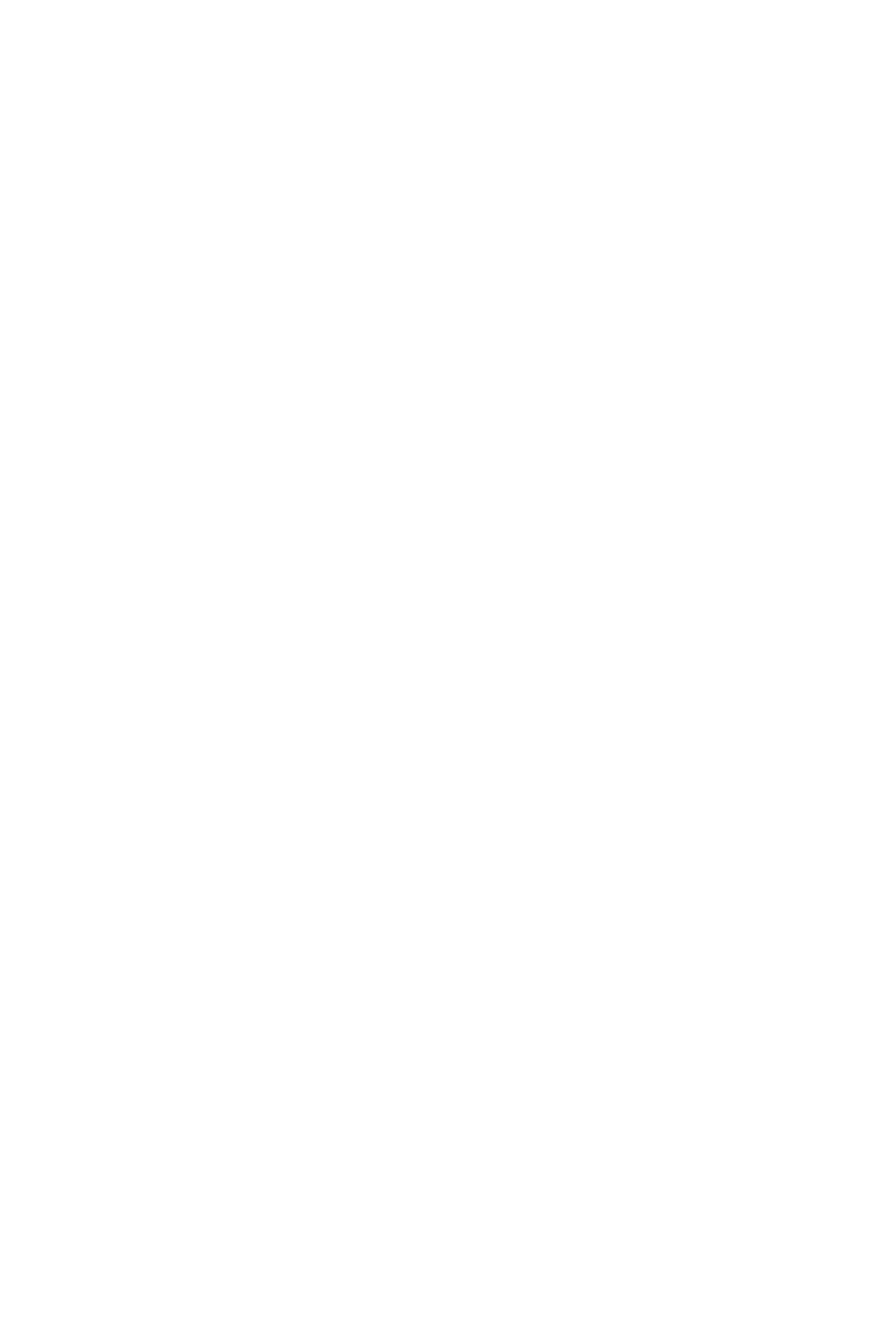
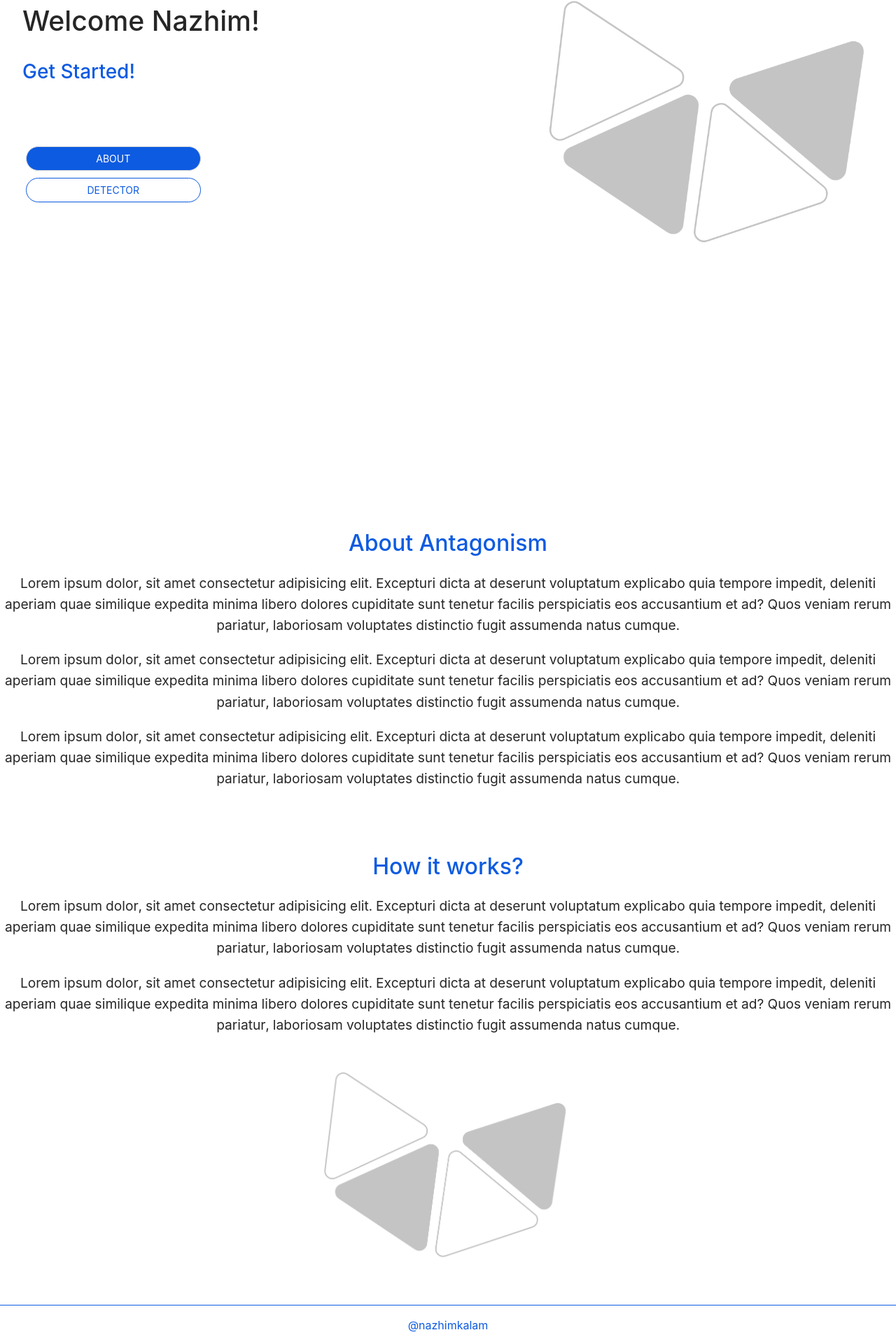
Before and after one commit to nazhimkalam/Antagonism, a React (Create React App) app in the folder frontend/: page /home in a window 1280 px wide. Shown: the part 150-2070 px from the top of the page at 70% size. Before the commit the page ends 800 px from the top, so only its background shows below. Built offline with nearby package versions, Linux system fonts and the light colour scheme.

Commit message:
completed the homepage design

```diff
--- a/frontend/src/app/App.tsx
+++ b/frontend/src/app/App.tsx
@@ -1,4 +1,3 @@
-import React from 'react'
 import { BrowserRouter, Switch, Route } from 'react-router-dom'
 import { GetRoutes } from './routes'
 
--- a/frontend/src/components/About/About.tsx
+++ b/frontend/src/components/About/About.tsx
@@ -1,13 +1,54 @@
-import styled from 'styled-components';
+import styled from "styled-components";
+import { theme } from "../../utils/theme";
 
 const About = () => {
-    return (
-        <Container>
+  return (
+    <AboutStyled>
+      <h2>About Antagonism</h2>
+      <p>
+        Lorem ipsum dolor, sit amet consectetur adipisicing elit. Excepturi
+        dicta at deserunt voluptatum explicabo quia tempore impedit, deleniti
+        aperiam quae similique expedita minima libero dolores cupiditate sunt
+        tenetur facilis perspiciatis eos accusantium et ad? Quos veniam rerum
+        pariatur, laboriosam voluptates distinctio fugit assumenda natus cumque.
+      </p>
 
-        </Container>
-    )
-}
+      <p>
+        Lorem ipsum dolor, sit amet consectetur adipisicing elit. Excepturi
+        dicta at deserunt voluptatum explicabo quia tempore impedit, deleniti
+        aperiam quae similique expedita minima libero dolores cupiditate sunt
+        tenetur facilis perspiciatis eos accusantium et ad? Quos veniam rerum
+        pariatur, laboriosam voluptates distinctio fugit assumenda natus cumque.
+      </p>
 
-export default About
+      <p>
+        Lorem ipsum dolor, sit amet consectetur adipisicing elit. Excepturi
+        dicta at deserunt voluptatum explicabo quia tempore impedit, deleniti
+        aperiam quae similique expedita minima libero dolores cupiditate sunt
+        tenetur facilis perspiciatis eos accusantium et ad? Quos veniam rerum
+        pariatur, laboriosam voluptates distinctio fugit assumenda natus cumque.
+      </p>
 
-const Container = styled.div``;
+      <br />
+      <br />
+      <br />
+    </AboutStyled>
+  );
+};
+
+export default About;
+
+const AboutStyled = styled.div`
+  max-width: 1400px;
+
+  > h2 {
+    font-size: 2rem;
+    color: ${theme.buttonColor.primary};
+    text-align: center;
+  }
+
+  > p {
+    font-size: 1.2rem;
+    text-align: center;
+  }
+`;
--- a/frontend/src/components/Footer/Footer.tsx
+++ b/frontend/src/components/Footer/Footer.tsx
@@ -1,13 +1,21 @@
 import styled from 'styled-components';
+import { theme } from '../../utils/theme';
 
 const Footer = () => {
     return (
-        <Container>
-
-        </Container>
+        <FooterStyled>
+            <p>@nazhimkalam</p>
+        </FooterStyled>
     )
 }
 
 export default Footer
 
-const Container = styled.div``;
+const FooterStyled = styled.div`
+    border-top: 1px solid ${theme.buttonColor.primary};
+    color: ${theme.buttonColor.primary};
+    padding: 1pc;
+    text-align: center;
+    font-size: 1rem;
+    height: 80px;
+`;
--- a/frontend/src/components/Header/Header.tsx
+++ b/frontend/src/components/Header/Header.tsx
@@ -33,8 +33,6 @@ const Container = styled.div`
     display: flex;
     align-items: center;
     justify-content: space-between;;
-
-    margin: 0 1.5pc 0 0;
 `;
 
 const ImageContainer = styled.div`
--- a/frontend/src/components/Hero/Hero.tsx
+++ b/frontend/src/components/Hero/Hero.tsx
@@ -1,13 +1,55 @@
+import { useHistory } from 'react-router-dom';
 import styled from 'styled-components';
+import CustomButton from '../../common/CustomButton/CustomButton';
+import { RoutePaths } from '../../app/routes';
+import { theme } from '../../utils/theme';
 
 const Hero = () => {
+    const history = useHistory();
+
+    const scrollToAbout = () => {};
+
+    const navigateToDetector = () => {
+        history.push(RoutePaths.detector);
+    }
+
     return (
-        <Container>
+        <HeroStyled>
+            <section>
+                <h1>Welcome Nazhim!</h1>
+                <h2>Get Started!</h2>
 
-        </Container>
+                <CustomButton width="250px" borderRadius="20px" type="primary" content="ABOUT" handleEvent={scrollToAbout}/>
+                <CustomButton width="250px" borderRadius="20px" type="secondary" content="DETECTOR" handleEvent={navigateToDetector}/>
+            </section>
+
+            <section>
+                <img src="banner.png" alt="" />
+            </section>
+        </HeroStyled>
     )
 }
 
 export default Hero
 
-const Container = styled.div``;
+const HeroStyled = styled.div`
+    display: flex;
+    justify-content: space-between;
+    margin: 2pc;
+    height: 90vh;
+
+    section {
+        img {
+            object-fit: contain;
+            height: 350px;
+        }
+        h1 {
+            font-size: 2.8em;
+        }
+        h2 {
+            font-size: 2em;
+            margin-bottom: 5pc;
+            color: ${theme.buttonColor.primary};
+        }
+    }
+`;
--- a/frontend/src/components/HowItWorks/HowItWorks.tsx
+++ b/frontend/src/components/HowItWorks/HowItWorks.tsx
@@ -1,13 +1,56 @@
-import styled from 'styled-components';
+import styled from "styled-components";
+import { theme } from "../../utils/theme";
 
 const HowItWorks = () => {
-    return (
-        <Container>
+  return (
+    <HowItWorksStyled>
+      <h2>How it works? </h2>
+      <p>
+        Lorem ipsum dolor, sit amet consectetur adipisicing elit. Excepturi
+        dicta at deserunt voluptatum explicabo quia tempore impedit, deleniti
+        aperiam quae similique expedita minima libero dolores cupiditate sunt
+        tenetur facilis perspiciatis eos accusantium et ad? Quos veniam rerum
+        pariatur, laboriosam voluptates distinctio fugit assumenda natus cumque.
+      </p>
 
-        </Container>
-    )
+      <p>
+        Lorem ipsum dolor, sit amet consectetur adipisicing elit. Excepturi
+        dicta at deserunt voluptatum explicabo quia tempore impedit, deleniti
+        aperiam quae similique expedita minima libero dolores cupiditate sunt
+        tenetur facilis perspiciatis eos accusantium et ad? Quos veniam rerum
+        pariatur, laboriosam voluptates distinctio fugit assumenda natus cumque.
+      </p>
+
+      <img src="banner.png" alt="" />
+
+      <br />
+      <br />
+      <br />
+    </HowItWorksStyled>
+  );
+};
+
+export default HowItWorks;
+
+const HowItWorksStyled = styled.div`
+  max-width: 1400px;
+  display: flex;
+  flex-direction: column;
+
+  > h2 {
+    font-size: 2rem;
+    color: ${theme.buttonColor.primary};
+    text-align: center;
+  }
+
+  > p {
+    text-align: center;
+    font-size: 1.2rem;
+  }
+
+  > img {
+    object-fit: contain;
+    height: 300px;
+    padding-top: 2pc;
 }
-
-export default HowItWorks
-
-const Container = styled.div``;
+`;
--- a/frontend/src/pages/detector/DetectorPage.tsx
+++ b/frontend/src/pages/detector/DetectorPage.tsx
@@ -2,15 +2,15 @@ import styled from 'styled-components';
 
 const DetectorPage = () => {
     return (
-        <Container>
+        <DetectorStyled>
             {/* header */}
             {/* detector hero */}
             {/* detector */}
             {/* footer */}
-        </Container>
+        </DetectorStyled>
     )
 }
 
 export default DetectorPage
 
-const Container = styled.div``;
+const DetectorStyled = styled.div``;
--- a/frontend/src/pages/home/HomePage.tsx
+++ b/frontend/src/pages/home/HomePage.tsx
@@ -7,16 +7,19 @@ import HowItWorks from '../../components/HowItWorks/HowItWorks';
 
 const HomePage = () => {
     return (
-        <Container>
+        <HomePageContainer>
             <Header />
             <Hero />
             <About />
             <HowItWorks />
             <Footer />
-        </Container>
+        </HomePageContainer>
     )
 }
 
 export default HomePage
 
-const Container = styled.div``;
+const HomePageContainer = styled.div`
+    margin: 1pc auto;
+    max-width: 1400px;
+`;
```
Also changed, not shown: frontend/public/banner.PNG (added), frontend/src/pages/login/LoginPage.tsx (line endings or trailing spaces).
